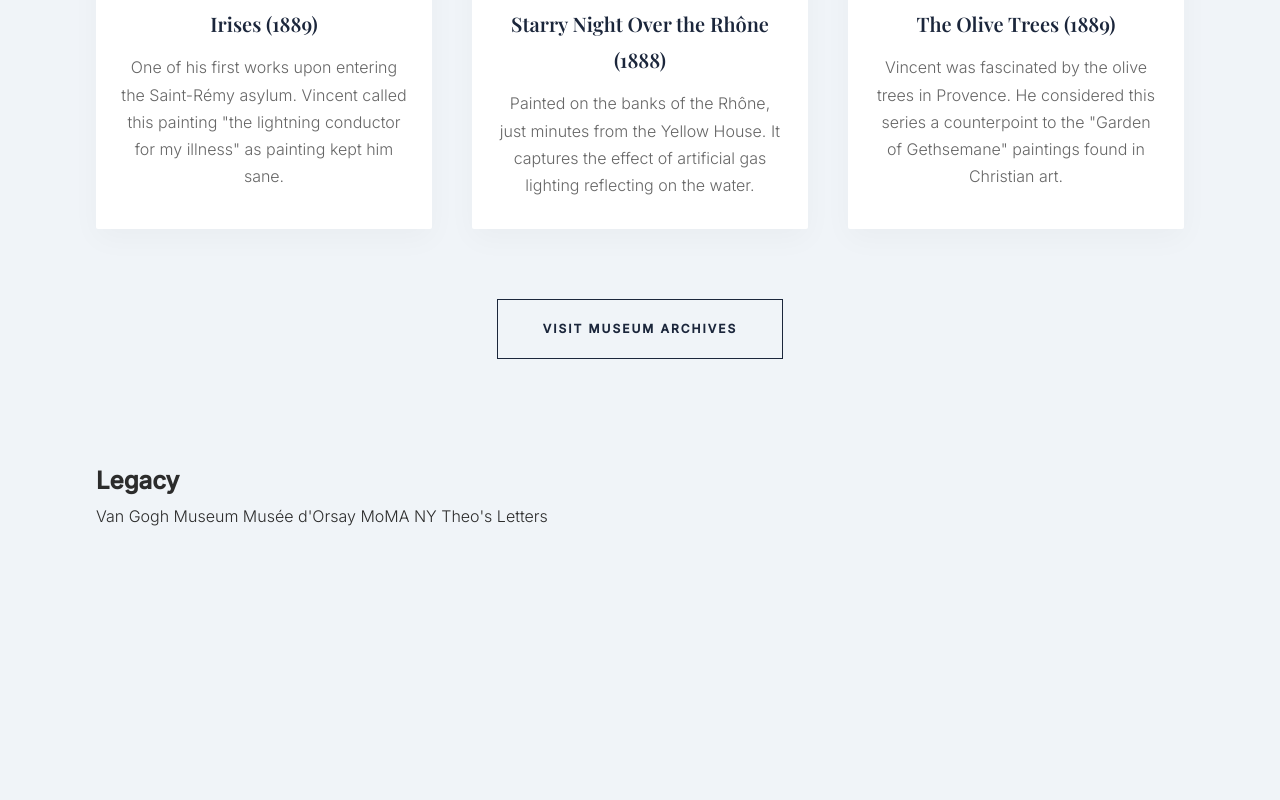
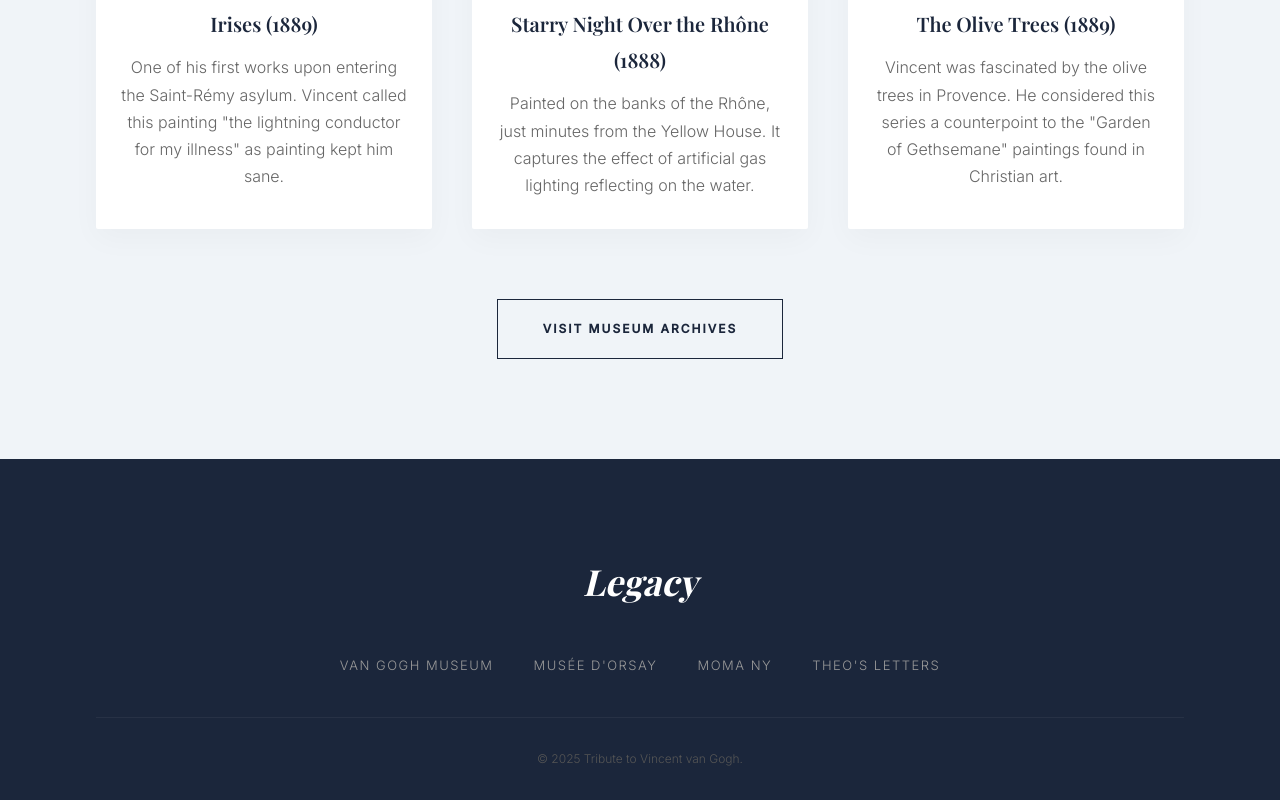
Before and after one commit to Ikana82/biography, a plain HTML site: page index.html in a window 1280 px wide. Shown: the part 5642-6442 px from the top of the page. Before the commit the page ends 6173 px from the top, so only its background shows below. Drawn offline with nearby package versions, Linux system fonts and the light colour scheme; a web font is replaced by a local one.

Commit message:
add footer

```diff
--- a/index.html
+++ b/index.html
@@ -323,6 +323,7 @@
             >Theo's Letters</a
           >
         </div>
+        <div class="copyright">© 2025 Tribute to Vincent van Gogh.</div>
       </div>
     </footer>
   </body>
--- a/style.css
+++ b/style.css
@@ -455,3 +455,42 @@ img {
 }
 
 /* --- FOOTER --- */
+footer {
+    background: var(--vg-blue);
+    color: var(--white);
+    padding: 90px 0 30px;
+    text-align: center;
+}
+
+footer h2 {
+    font-family: var(--font-heading);
+    font-size: 36px;
+    font-style: italic;
+    margin-bottom: 25px;
+}
+
+.footer-links {
+    display: flex;
+    justify-content: center;
+    gap: 40px;
+    margin: 40px 0;
+}
+
+.footer-links a {
+    font-size: 13px;
+    color: #999;
+    letter-spacing: 1.5px;
+    text-transform: uppercase;
+}
+
+.footer-links a:hover {
+    color: var(--white);
+}
+
+.copyright {
+    border-top: 1px solid rgba(255,255,255,0.05);
+    padding-top: 30px;
+    font-size: 12px;
+    color: #555;
+    font-family: var(--font-body);
+}
```
